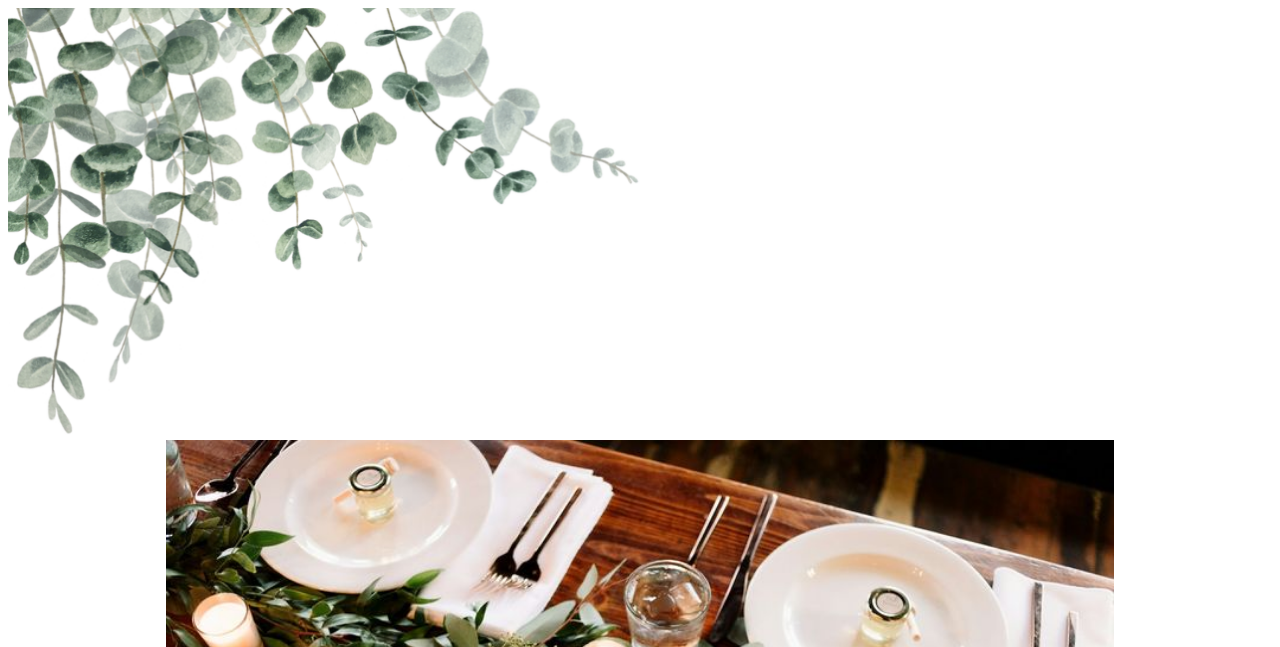
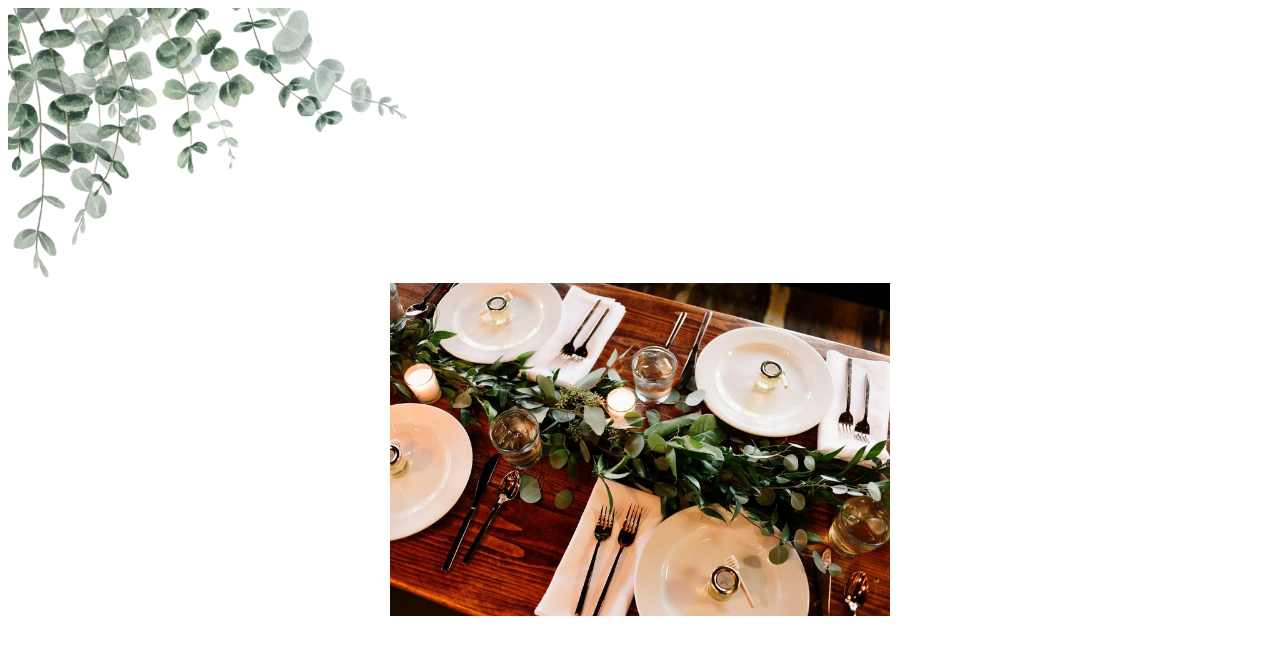
Before and after one commit to Matdeamon/PerfectWedding, a plain HTML site: page index.html in a window 1280 px wide. Shown: the top 647 px of the page. Drawn offline with Linux system fonts and the light colour scheme.

Commit message:
Add files via upload

```diff
--- a/styles.css
+++ b/styles.css
@@ -29,8 +29,9 @@
     font-family: 'fontmio';
 }
 .Flores1{
-    max-width: 50%;
-    max-height: 50%;
+    max-width: 400px;
+    left: 0;
+    top: 0;
     height: 50%;
     min-width: 60px;
     position: relative;
@@ -40,7 +41,7 @@
 
     position: relative;
     width: 75%;
-    max-width: auto;
+    max-width: 500px;
     max-height: auto;
 
 }
```
Also changed, not shown: index.html (line endings or trailing spaces).
